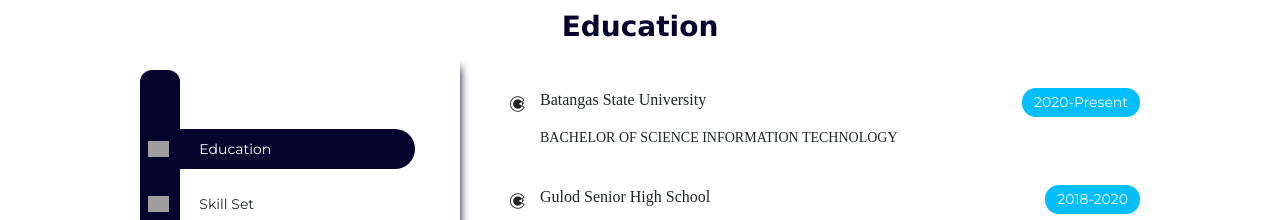
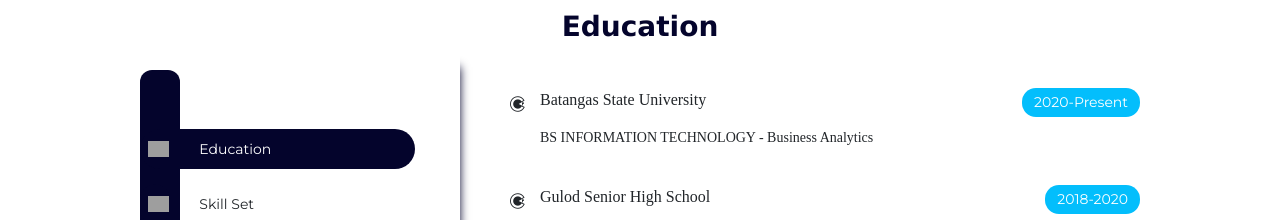
Before and after one commit to asiloprince/personal-portfolio, a React (Create React App) app in the folder client/: page / in a window 1280 px wide. Shown: the part 1220-1440 px from the top of the page. Built offline with nearby package versions, Linux system fonts and the light colour scheme; grey boxes are pictures that could not be loaded.

Commit message:
make it better

```diff
--- a/client/src/screens/aboutMe/AboutMe.jsx
+++ b/client/src/screens/aboutMe/AboutMe.jsx
@@ -78,7 +78,7 @@
     <div className="education-screen-container" key="education">
       <EducationHeading
         heading={"Batangas State University"}
-        subHeading={"BACHELOR OF SCIENCE INFORMATION TECHNOLOGY"}
+        subHeading={"BS INFORMATION TECHNOLOGY - Business Analytics"}
         fromDate={"2020"}
         toDate={"Present"}
       />
--- a/client/src/screens/footer/Footer.js
+++ b/client/src/screens/footer/Footer.js
@@ -14,7 +14,7 @@
                 <div className="footer-paragraph">
                     <h3>Contact</h3>
                     <p><i class="fas fa-map-marker-alt"></i> Batangas City</p>
-                    <p><i class="fas fa-phone"></i> Phone: +639663764307 </p>
+                    <p><i class="fas fa-phone"></i> Phone: +639561204435 </p>
                     <p><i class="fas fa-envelope"></i> Email: <a href="mailto:asiloprincegerald@gmail.com">asiloprincegerald@gmail.com</a></p>
 
                 </div>
```
